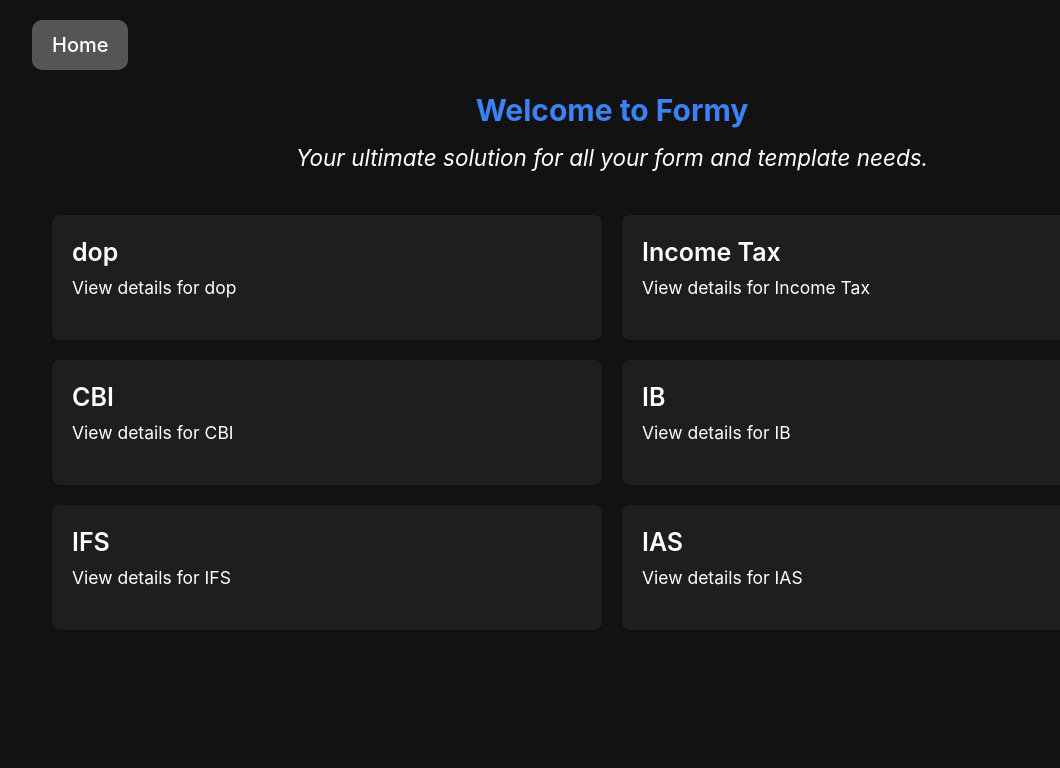
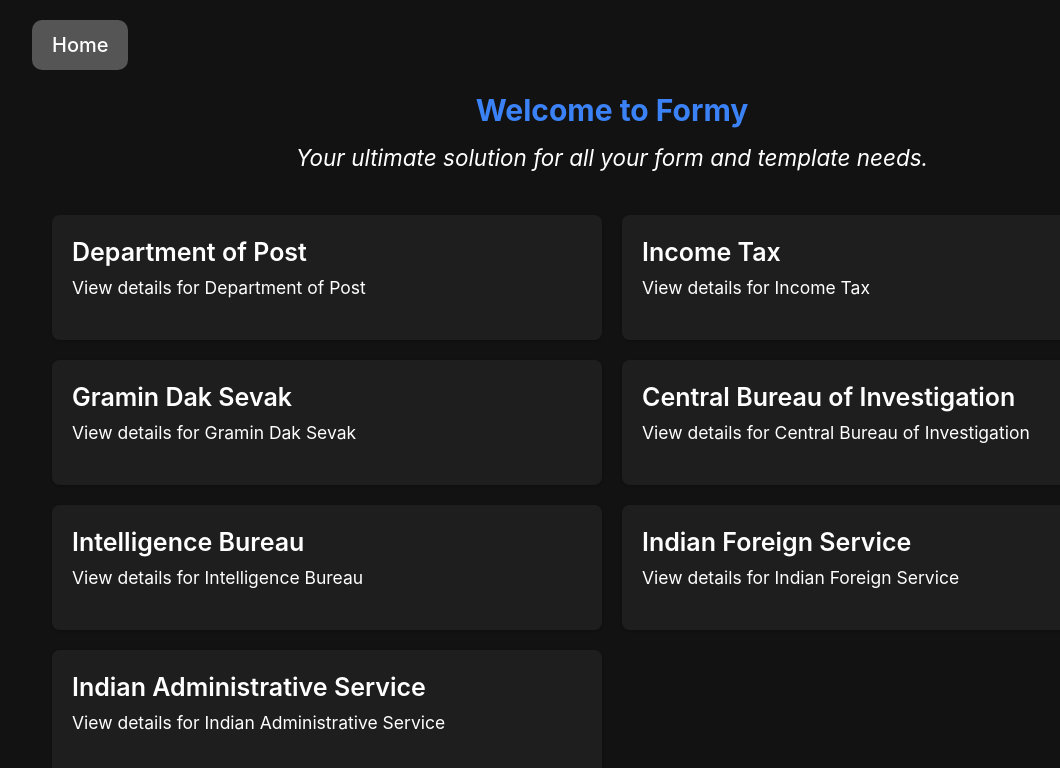
Before and after one commit to shejilrahman/my-mobile-app, a Next.js app: page / in a window 1280 px wide. Shown: the top 768 px of the page, without its empty margins (28-1088 px from the left). Built offline with nearby package versions, Linux system fonts and the light colour scheme.

Commit message:
commit for home page

```diff
--- a/src/app/page.js
+++ b/src/app/page.js
@@ -4,6 +4,16 @@
 
 export default function HomePage() {
   const [selectedDepartment, setSelectedDepartment] = useState(null); // State for selected department
+
+  const departmentNames = {
+    dop: "Department of Post",
+    it: "Income Tax",
+    gds:"Gramin Dak Sevak",
+    CBI: "Central Bureau of Investigation",
+    IB: "Intelligence Bureau",
+    IFS: "Indian Foreign Service",
+    IAS: "Indian Administrative Service",
+  };
 
   return (
     <main className="dark min-h-screen p-4">
@@ -18,7 +28,7 @@
       {!selectedDepartment ? (
         // Department Selection Grid
         <div className="grid grid-cols-1 gap-4 sm:grid-cols-2">
-          {["dop", "Income Tax", "CBI", "IB", "IFS", "IAS"].map(
+          {["dop", "it","gds", "CBI", "IB", "IFS", "IAS"].map(
             (department) => (
               <div
                 key={department}
@@ -27,9 +37,11 @@
                            hover:shadow-lg hover:shadow-accent/50
                            hover:text-white transition-all"
               >
-                <h2 className="text-xl font-semibold mb-1">{department}</h2>
+                <h2 className="text-xl font-semibold mb-1">
+                  {departmentNames[department]}
+                </h2>
                 <p className="text-sm text-textSecondary">
-                  View details for {department}
+                  View details for {departmentNames[department]}
                 </p>
               </div>
             )
@@ -50,7 +62,7 @@
           >
             <h2 className="text-xl font-semibold mb-1">Download Forms</h2>
             <p className="text-sm text-textSecondary">
-              Access various forms for {selectedDepartment}.
+              Access various forms for {departmentNames[selectedDepartment]}
             </p>
           </Link>
 
@@ -66,7 +78,8 @@
           >
             <h2 className="text-xl font-semibold mb-1">Upload Forms</h2>
             <p className="text-sm text-textSecondary">
-              Submit your forms for {selectedDepartment} quickly and securely.
+              Submit your forms for {departmentNames[selectedDepartment]}{" "}
+              quickly and securely.
             </p>
           </Link>
         </div>
```
